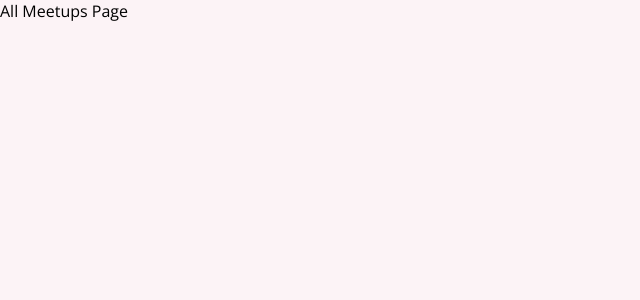
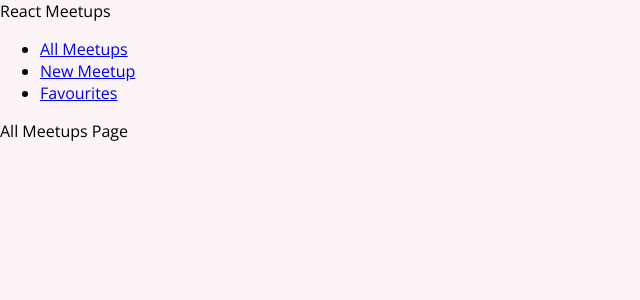
Before and after one commit to PhilipHassialis/Refresher-before-deep-NextJS-course, a React (Create React App) app: page / in a window 1280 px wide. Shown: the top 300 px of the page, without its empty margins (0-640 px from the left). Built offline with nearby package versions, Linux system fonts and the light colour scheme.

Commit message:
Adding links and navigation

```diff
--- a/src/App.js
+++ b/src/App.js
@@ -1,4 +1,5 @@
 import { Route, Switch } from "react-router-dom";
+import MainNavigation from "./components/layout/MainNavigation";
 import AllMeetupsPage from "./pages/AllMeetups";
 import FavouritesPage from "./pages/Favourites";
 import NewMeetupPage from "./pages/NewMeetup";
@@ -6,6 +7,7 @@ import NewMeetupPage from "./pages/NewMeetup";
 function App() {
     return (
         <div className="App">
+            <MainNavigation></MainNavigation>
             <Switch>
                 <Route path="/" exact>
                     <AllMeetupsPage />
--- /dev/null
+++ b/src/components/layout/MainNavigation.js
@@ -0,0 +1,25 @@
+import React from "react";
+import { Link } from "react-router-dom";
+
+const MainNavigation = () => {
+    return (
+        <header>
+            <div className="">React Meetups</div>
+            <nav>
+                <ul>
+                    <li>
+                        <Link to="/">All Meetups</Link>
+                    </li>
+                    <li>
+                        <Link to="/new-meetup">New Meetup</Link>
+                    </li>
+                    <li>
+                        <Link to="/favourites">Favourites</Link>
+                    </li>
+                </ul>
+            </nav>
+        </header>
+    );
+};
+
+export default MainNavigation;
```
